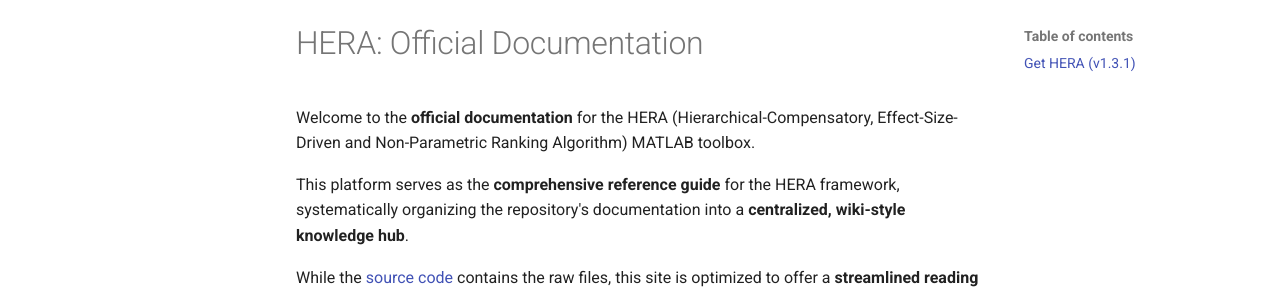
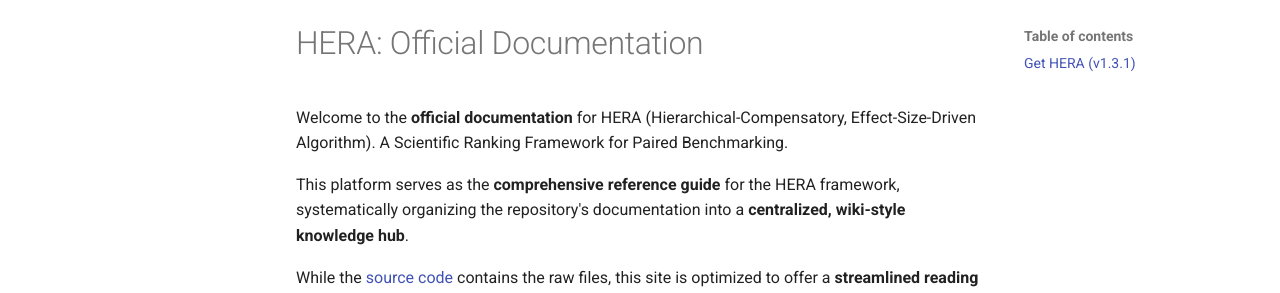
Before and after one commit to lerdmann1601/HERA-Matlab, an MkDocs documentation site: the page built from docs/landing_header.md, in a window 1280 px wide. Shown: the part 124-417 px from the top of the page. Built offline with MkDocs 1.6.1 and Material for MkDocs 9.7.7, drawn with Linux system fonts in a browser that asks for light colours; comment, search, counter and statistics services are not loaded.

Commit message:
docs: Revise landing header for HERA documentation

```diff
--- a/docs/landing_header.md
+++ b/docs/landing_header.md
@@ -1,7 +1,7 @@
 
 # HERA: Official Documentation
 
-Welcome to the **official documentation** for the HERA (Hierarchical-Compensatory, Effect-Size-Driven and Non-Parametric Ranking Algorithm) MATLAB toolbox.
+Welcome to the **official documentation** for HERA (Hierarchical-Compensatory, Effect-Size-Driven Algorithm). A Scientific Ranking Framework for Paired Benchmarking.
 
 This platform serves as the **comprehensive reference guide** for the HERA framework, systematically organizing the repository's documentation into a **centralized, wiki-style knowledge hub**.
 
```
